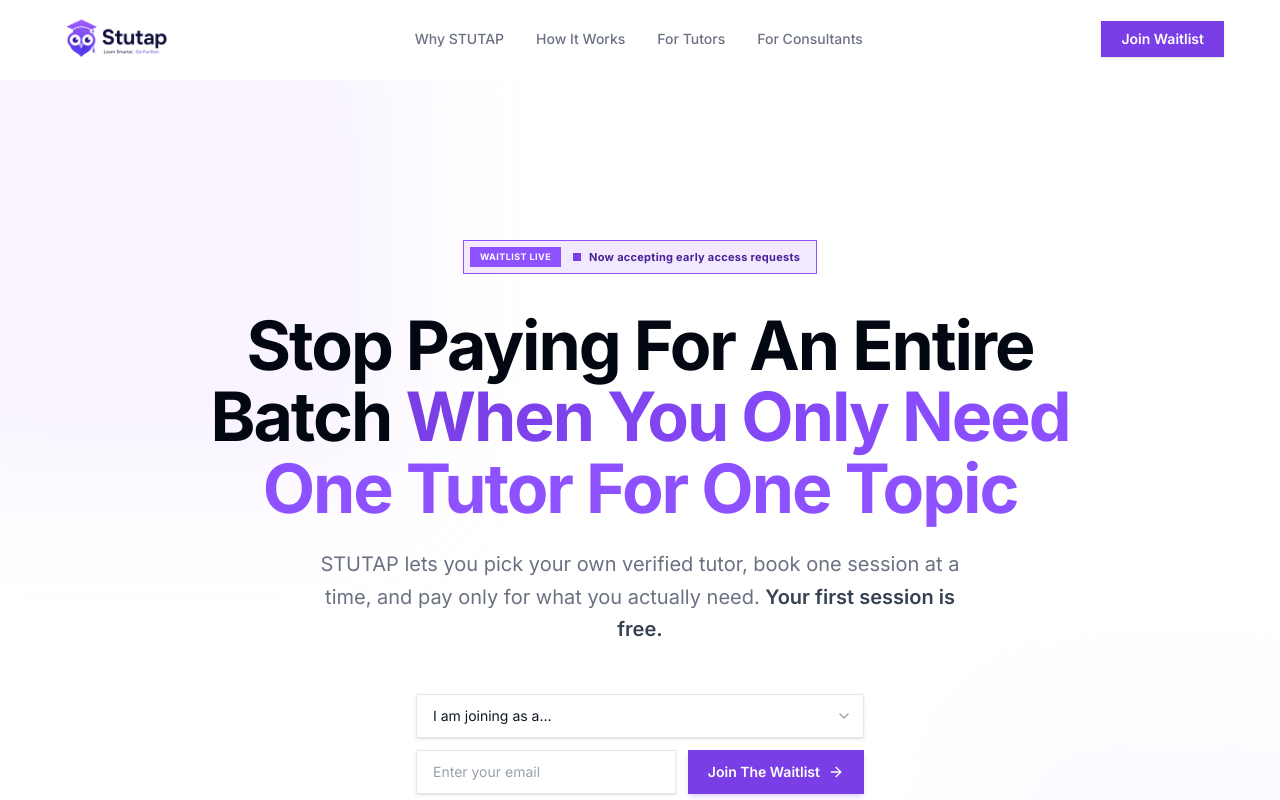
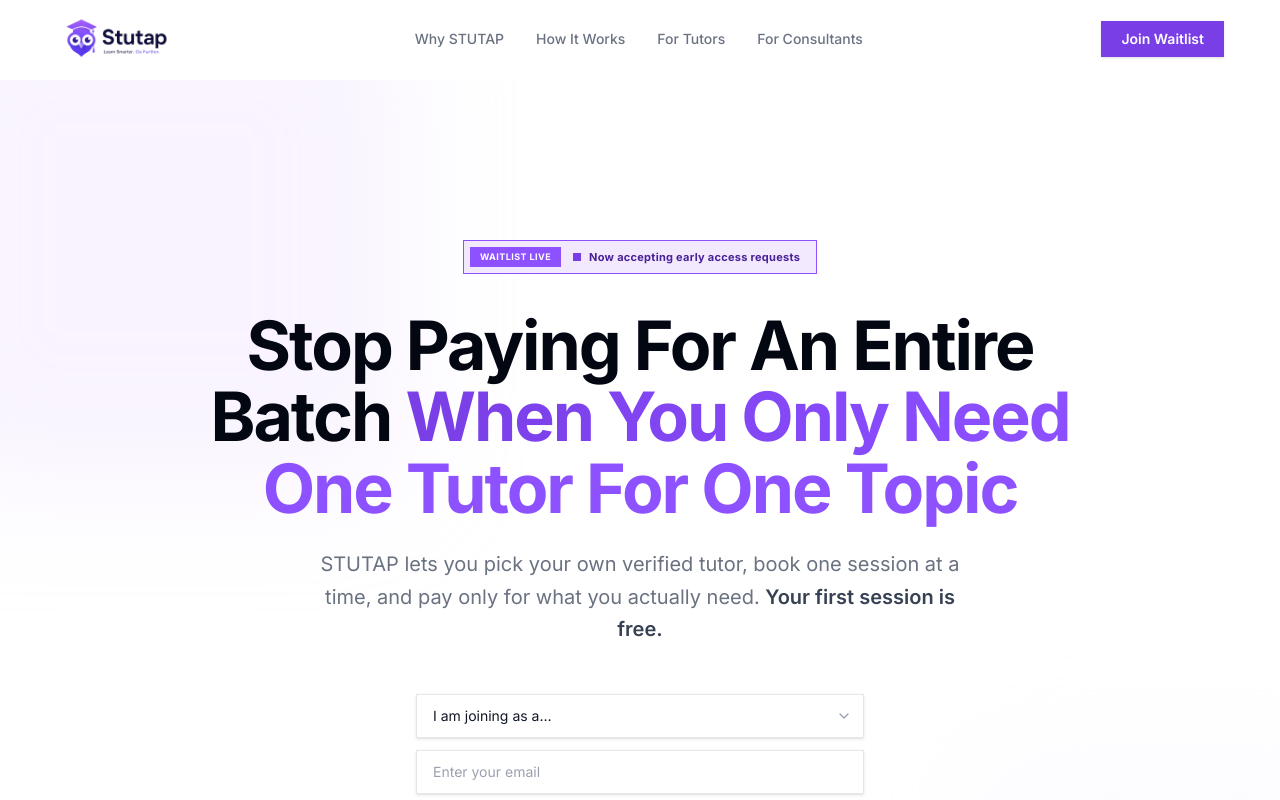
Before and after one commit to abdulmoeez222/educonnect, a React (Vite) app in the folder frontend/educonnect/: page / in a window 1280 px wide. Shown: the top 800 px of the page. Built offline with nearby package versions, Linux system fonts and the light colour scheme.

Commit message:
fix: make email input full width on mobile

```diff
--- a/frontend/educonnect/src/pages/Landing.tsx
+++ b/frontend/educonnect/src/pages/Landing.tsx
@@ -168,9 +168,9 @@
           <ChevronDown className={`pointer-events-none absolute right-3 top-1/2 -translate-y-1/2 h-4 w-4 ${dark ? "text-indigo-300" : "text-gray-400"}`} />
         </div>
       )}
-      <div className="flex flex-col sm:flex-row gap-3">
-        <input type="email" required value={email} onChange={(e) => setEmail(e.target.value)} placeholder="Enter your email" className={inputCls + " flex-1"} />
-        <button type="submit" disabled={loading} className={`h-11 px-5 rounded-lg text-sm font-semibold transition-all disabled:opacity-70 whitespace-nowrap flex items-center gap-2 active:scale-95 ${dark ? "bg-white hover:bg-indigo-50 text-indigo-700 shadow-lg" : "bg-indigo-600 hover:bg-indigo-700 text-white shadow-md shadow-indigo-500/20"}`}>
+      <div className="flex flex-col gap-3">
+        <input type="email" required value={email} onChange={(e) => setEmail(e.target.value)} placeholder="Enter your email" className={inputCls + " w-full"} />
+        <button type="submit" disabled={loading} className={`h-11 w-full sm:w-auto px-5 rounded-lg text-sm font-semibold transition-all disabled:opacity-70 whitespace-nowrap flex items-center justify-center gap-2 active:scale-95 ${dark ? "bg-white hover:bg-indigo-50 text-indigo-700 shadow-lg" : "bg-indigo-600 hover:bg-indigo-700 text-white shadow-md shadow-indigo-500/20"}`}>
           {loading ? (
             <><svg className="animate-spin h-4 w-4" viewBox="0 0 24 24" fill="none"><circle className="opacity-25" cx="12" cy="12" r="10" stroke="currentColor" strokeWidth="4" /><path className="opacity-75" fill="currentColor" d="M4 12a8 8 0 018-8v8z" /></svg>Joining…</>
           ) : (
```
